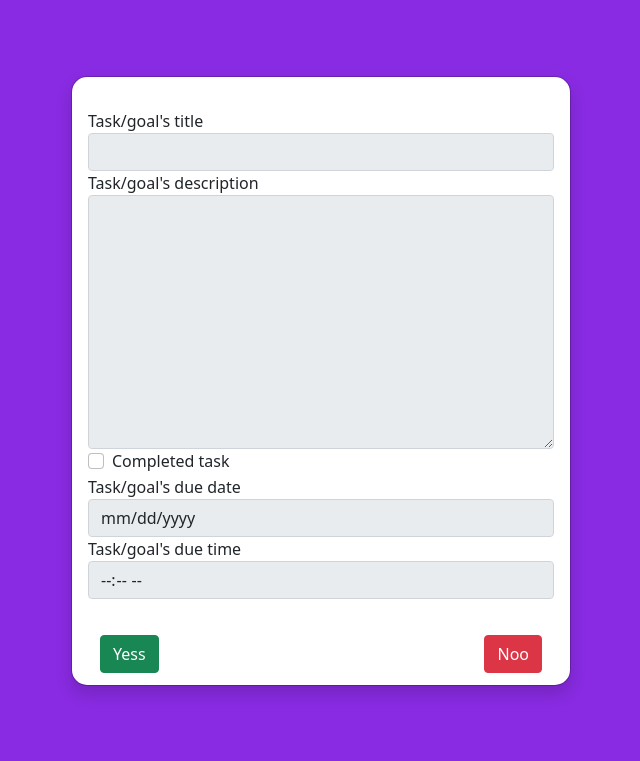
After one commit to Mannuel25/Cheqqit, a Django app: template templates/task_detail.html in a window 1280 px wide. The commit adds this page. Shown: the top 761 px of the page, without its empty margins (319-959 px from the left). Run offline with Django 3.2, Linux system fonts and the light colour scheme; the template is opened without the code that fills it: values that come from a table or form of the project are taken from there, others are empty; some libraries are stand-ins or nearby versions.

Commit message:
update..

```diff
--- a/templates/inbox.html
+++ b/templates/inbox.html
@@ -94,7 +94,7 @@
                 {% for task in tasks %}
                 {% if task.completed_task == False %}
                 <input type="checkbox">
-                <label><a href="{% url 'update_task' task.slug %}">{{task|capfirst}}</a></label><br>
+                <label><a href="{% url 'task_detail' task.slug %}" style="text-decoration: none;color: black;">{{task|capfirst}}</a></label><br>
                 <hr size="1" width="91%">
                 {% endif %}
                 {% endfor %}
--- /dev/null
+++ b/templates/task_detail.html
@@ -0,0 +1,62 @@
+{% load crispy_forms_tags %}
+<!DOCTYPE html>
+<html lang="en">
+
+<head>
+    <meta charset="UTF-8">
+    <meta http-equiv="X-UA-Compatible" content="IE=edge">
+    <meta name="viewport" content="width=device-width, initial-scale=1.0">
+    <link href="https://cdn.jsdelivr.net/npm/bootstrap@5.1.3/dist/css/bootstrap.min.css" rel="stylesheet"
+        integrity="sha384-1BmE4kWBq78iYhFldvKuhfTAU6auU8tT94WrHftjDbrCEXSU1oBoqyl2QvZ6jIW3" crossorigin="anonymous">
+    <link rel="apple-touch-icon" sizes="180x180" href="/static/favicons/apple-touch-icon.png">
+    <link rel="icon" type="image/png" sizes="32x32" href="/static/favicons/favicon-32x32.png">
+    <link rel="icon" type="image/png" sizes="16x16" href="/static/favicons/favicon-16x16.png">
+    <link rel="manifest" href="/static/favicons/site.webmanifest">
+    <title>Task/Goal Details - Cheqqit</title>
+    <style>
+        body {
+            background: rgb(137, 43, 226);
+        }
+
+        .rounded-6 {
+            border-radius: 1rem;
+        }
+
+        .btn-danger {
+            float: right;
+            margin: 12px;
+        }
+
+        .btn-success {
+            float: left;
+            margin: 12px;
+        }
+    </style>
+</head>
+
+<body>
+    <div class="modal modal-sheet position-static d-block py-5" tabindex="-1" role="dialog" id="modalSheet">
+        <div class="modal-dialog" role="document">
+            <div class="modal-content rounded-6 shadow">
+                <div class="modal-header border-bottom-0">
+                </div>
+                <div class="modal-body py-0">
+                    <form action="" method="post">
+                        {% csrf_token %}
+                        {{ form|crispy }}
+                        <br>
+                        <button type="submit" class="btn btn-success">Yess</button>
+                        <button type="button" class="btn btn-danger"><a href="{% url 'inbox' %}"
+                                style="text-decoration: none; color: white;">Noo</a></button>
+                        <br>
+                    </form>
+                </div>
+            </div>
+        </div>
+    </div>
+    <script src="https://cdn.jsdelivr.net/npm/bootstrap@5.1.3/dist/js/bootstrap.bundle.min.js"
+        integrity="sha384-ka7Sk0Gln4gmtz2MlQnikT1wXgYsOg+OMhuP+IlRH9sENBO0LRn5q+8nbTov4+1p"
+        crossorigin="anonymous"></script>
+</body>
+
+</html>
```
